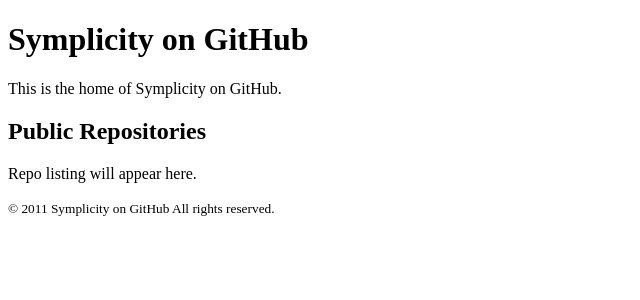
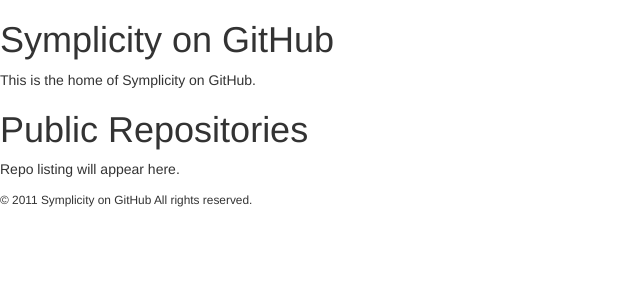
Before and after one commit to Symplicity/Symplicity-GH-Pages, a Jekyll site: the page built from index.html, in a window 1280 px wide. Shown: the top 300 px of the page, without its empty margins (0-640 px from the left). Built offline with Jekyll 4.4.1, drawn with Linux system fonts in a browser that asks for light colours; nearby versions of some CDN libraries; library files that are not in the unit come from our copies; Markdown is read by kramdown in place of the engine named in the settings.

Commit message:
Added head link to bootstrap.min.css to _layouts/default.html

```diff
--- a/_layouts/default.html
+++ b/_layouts/default.html
@@ -3,6 +3,7 @@
 <head>
   <meta charset="utf-8">
   <title>{% if page.title != '' %} {{ page.title }} | {% endif %}{{ site.sitename }}</title>
+  <link rel="stylesheet" href="/assets/css/bootstrap/bootstrap.min.css" type="text/css" media="screen">
   <link rel="stylesheet" href="/assets/css/compiled/master.css" type="text/css" media="screen">
   <link rel="stylesheet" href="/assets/css/compiled/syntax.css" type="text/css" media="screen">
 </head>
```
